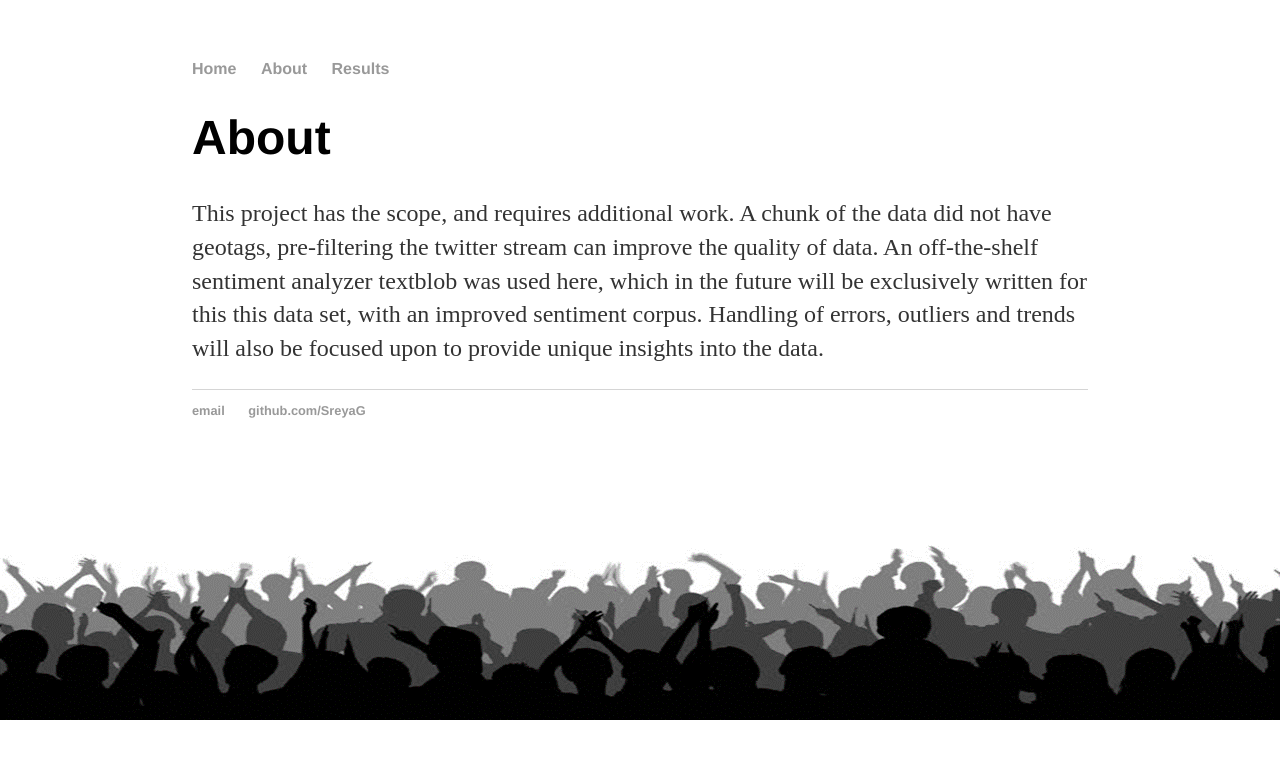
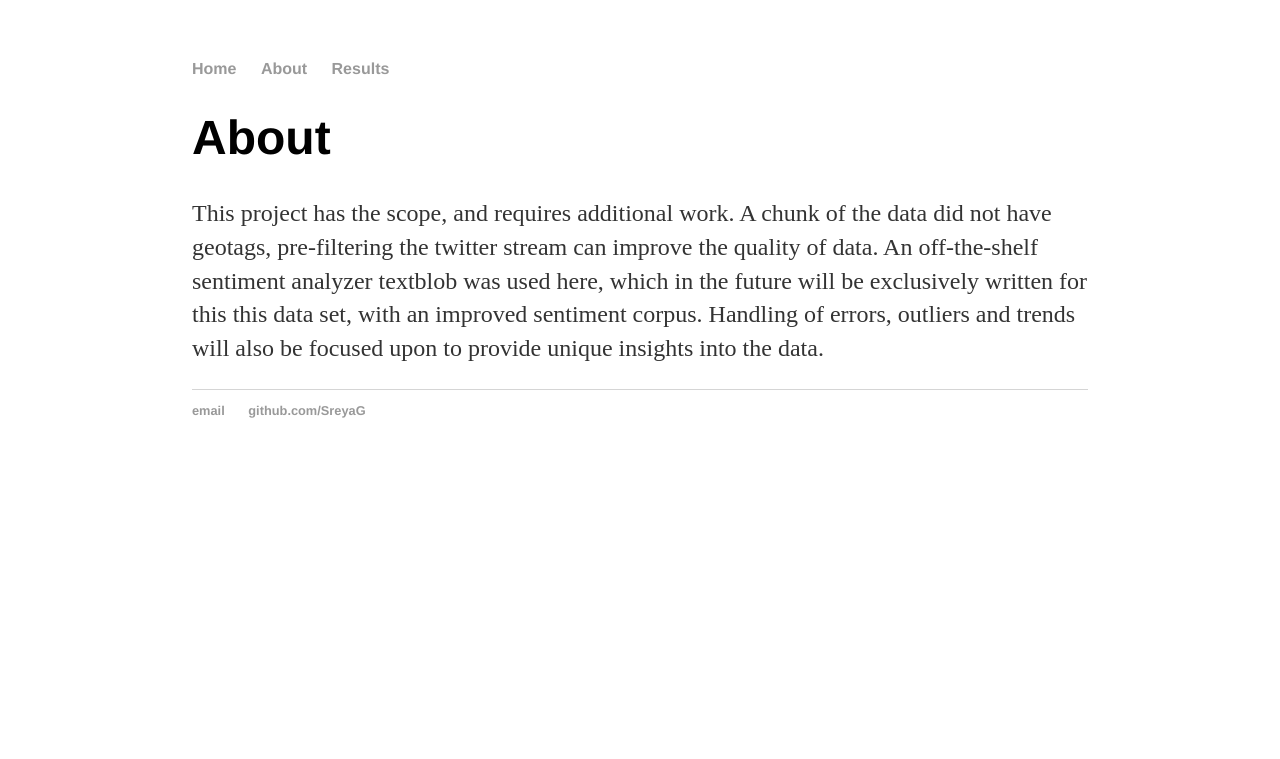
Before and after one commit to SreyaG/SportTweet, a Jekyll site: the page built from futurework/index.html, in a window 1280 px wide. Shown: the top 759 px of the page. Built offline with Jekyll 4.4.1, drawn with Linux system fonts in a browser that asks for light colours.

Commit message:
Update post.html

```diff
--- a/_layouts/post.html
+++ b/_layouts/post.html
@@ -1,11 +1,11 @@
 <!DOCTYPE html>
 	<html>
-		<head>
+		<head background="/SportTweet/images/fig1.png">
 			<title>{{ page.title }}</title>
 			<!-- link to main stylesheet -->
 			<link rel="stylesheet" type="text/css" href="/SportTweet/css/main1.css">
 		</head>
-		<body background="/SportTweet/images/fig1.png">
+		<body>
 			<nav>
 	    		<ul>
 	        		<li><a href="/SportTweet/">Home</a></li>
```
